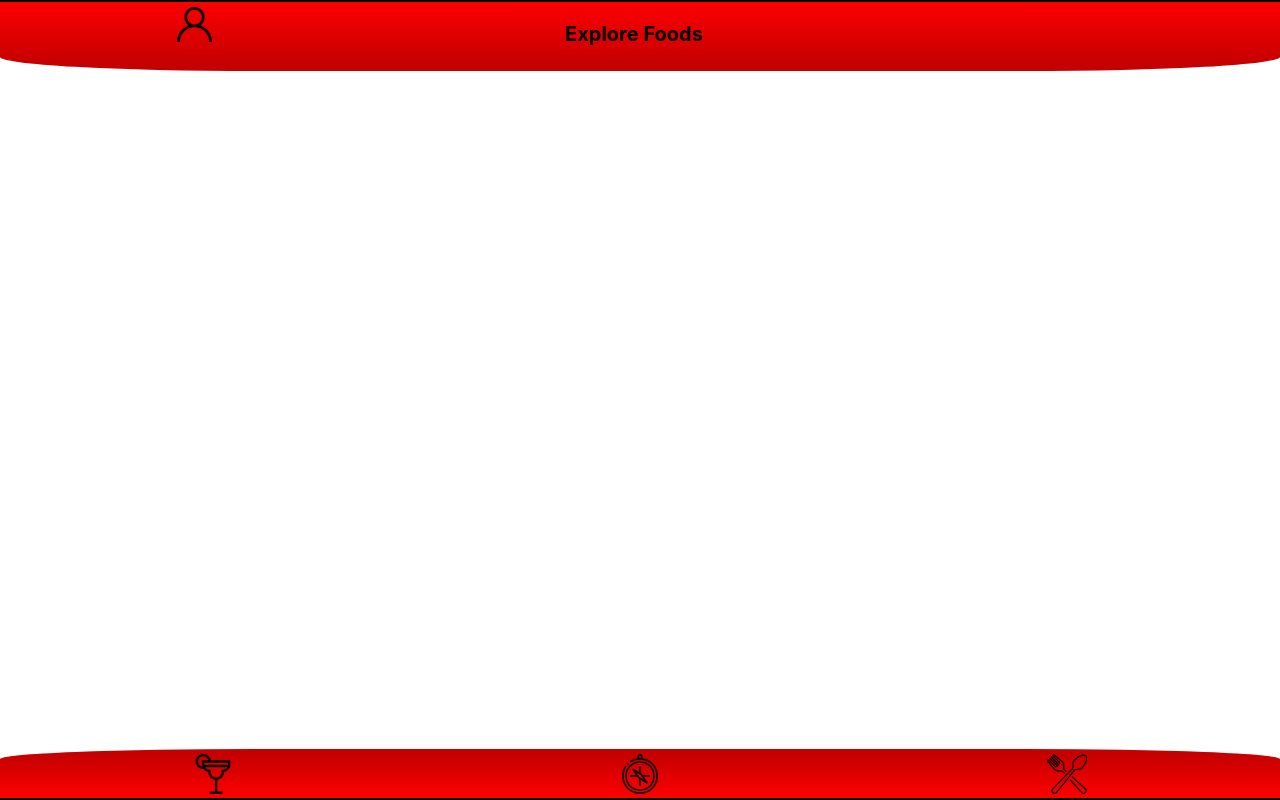
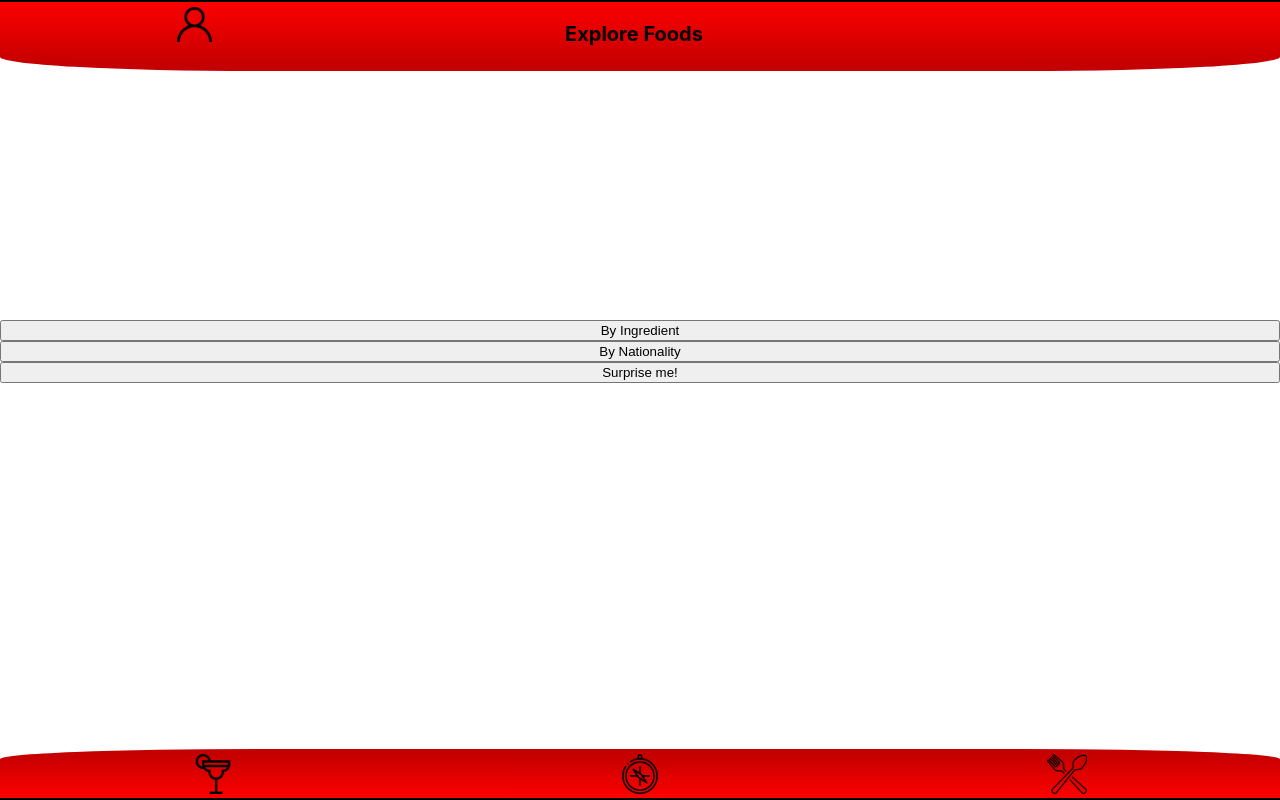
Before and after one commit to LeandroGoerck/recipes-app, a React (Create React App) app: page /explore/foods in a window 1280 px wide. Built offline with nearby package versions, Linux system fonts and the light colour scheme; the HTML template or start-up script is replaced by a standard one.

Commit message:
feat: adicionado estrutura das paginas ExploreDrinks e ExploreFoods

```diff
--- a/src/pages/ExploreDrinks/index.jsx
+++ b/src/pages/ExploreDrinks/index.jsx
@@ -1,11 +1,28 @@
 import React from 'react';
+import { useHistory } from 'react-router-dom';
 import Header from '../../components/Header';
 import Footer from '../../components/Footer';
+import SdivExploreFoods from '../../style/ExploreFoodsDrinks';
 
 function ExploreDrinks() {
+  const history = useHistory();
+
   return (
     <div>
       <Header displayIconSearch={ false }>Explore Drinks</Header>
+      <SdivExploreFoods>
+        <button
+          data-testid="explore-by-ingredient"
+          type="button"
+          onClick={ () => history.push('/explore/drinks/ingredients') }
+        >
+          By Ingredient
+        </button>
+
+        <button data-testid="explore-surprise" type="button">
+          Surprise me!
+        </button>
+      </SdivExploreFoods>
       <Footer />
     </div>
   );
--- a/src/pages/ExploreFoods/index.jsx
+++ b/src/pages/ExploreFoods/index.jsx
@@ -1,11 +1,39 @@
 import React from 'react';
+import { useHistory } from 'react-router-dom';
 import Header from '../../components/Header';
 import Footer from '../../components/Footer';
+import SdivExploreFoods from '../../style/ExploreFoodsDrinks';
 
 function ExploreFoods() {
+  const history = useHistory();
+
   return (
     <div>
       <Header displayIconSearch={ false }>Explore Foods</Header>
+      <SdivExploreFoods>
+        <button
+          data-testid="explore-by-ingredient"
+          type="button"
+          onClick={ () => history.push('/explore/foods/ingredients') }
+        >
+          By Ingredient
+        </button>
+
+        <button
+          data-testid="explore-by-nationality"
+          type="button"
+          onClick={ () => history.push('/explore/foods/nationalities') }
+        >
+          By Nationality
+        </button>
+
+        <button
+          data-testid="explore-surprise"
+          type="button"
+        >
+          Surprise me!
+        </button>
+      </SdivExploreFoods>
       <Footer />
     </div>
   );
--- /dev/null
+++ b/src/style/ExploreFoodsDrinks/index.js
@@ -0,0 +1,10 @@
+import styled from 'styled-components';
+
+const SdivExploreFoods = styled.div`
+  margin-top: 25%;
+  display: flex;
+  flex-direction: column;
+  justify-content: space-between;
+`;
+
+export default SdivExploreFoods;
```
